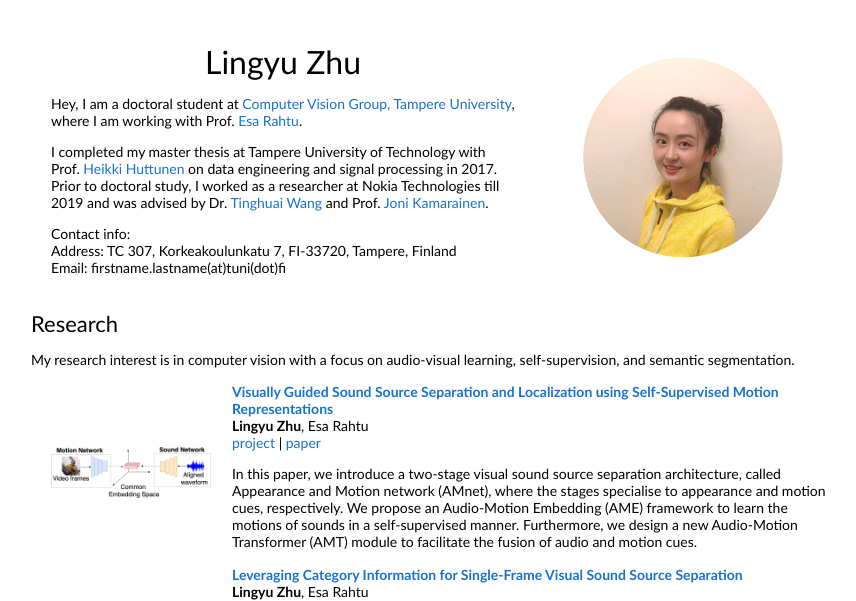
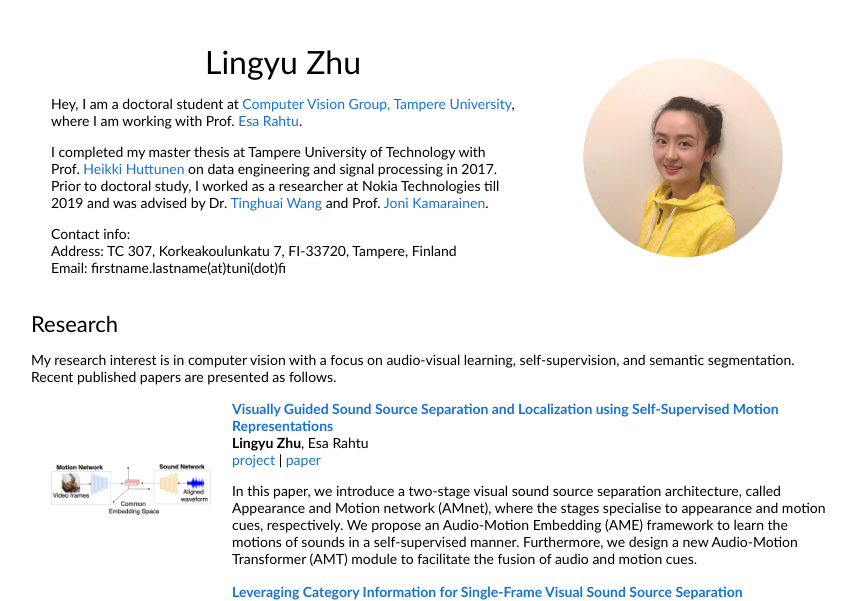
Before and after one commit to ly-zhu/ly-zhu.github.io, a Jekyll site: the page index.html, which Jekyll copies as it is, in a window 1280 px wide, cut to the strip 0-601 px from the top of the page. Shown: the whole strip, without its empty margins (209-1065 px from the left). Built offline with Jekyll 4.4.1, drawn with Linux system fonts in a browser that asks for light colours.

Commit message:
link icon

```diff
--- a/index.html
+++ b/index.html
@@ -7,6 +7,7 @@
       <meta name="viewport" content="width=device-width, initial-scale=1">
 
       <link rel="stylesheet" type="text/css" href="assets/css/stylesheet.css">
+      <link rel="icon" type="image/png" href="images/lingyuzhu_circle.png">
   </head>
 
   <body>
@@ -48,7 +49,7 @@
       <tr>
         <td width="100%" valign="middle">
           <heading>Research</heading>
-	<p>My research interest is in computer vision with a focus on audio-visual learning, self-supervision, and semantic segmentation.
+	<p>My research interest is in computer vision with a focus on audio-visual learning, self-supervision, and semantic segmentation. Recent published papers are presented as follows.
         </p>
 	</td>
     </table>
```
